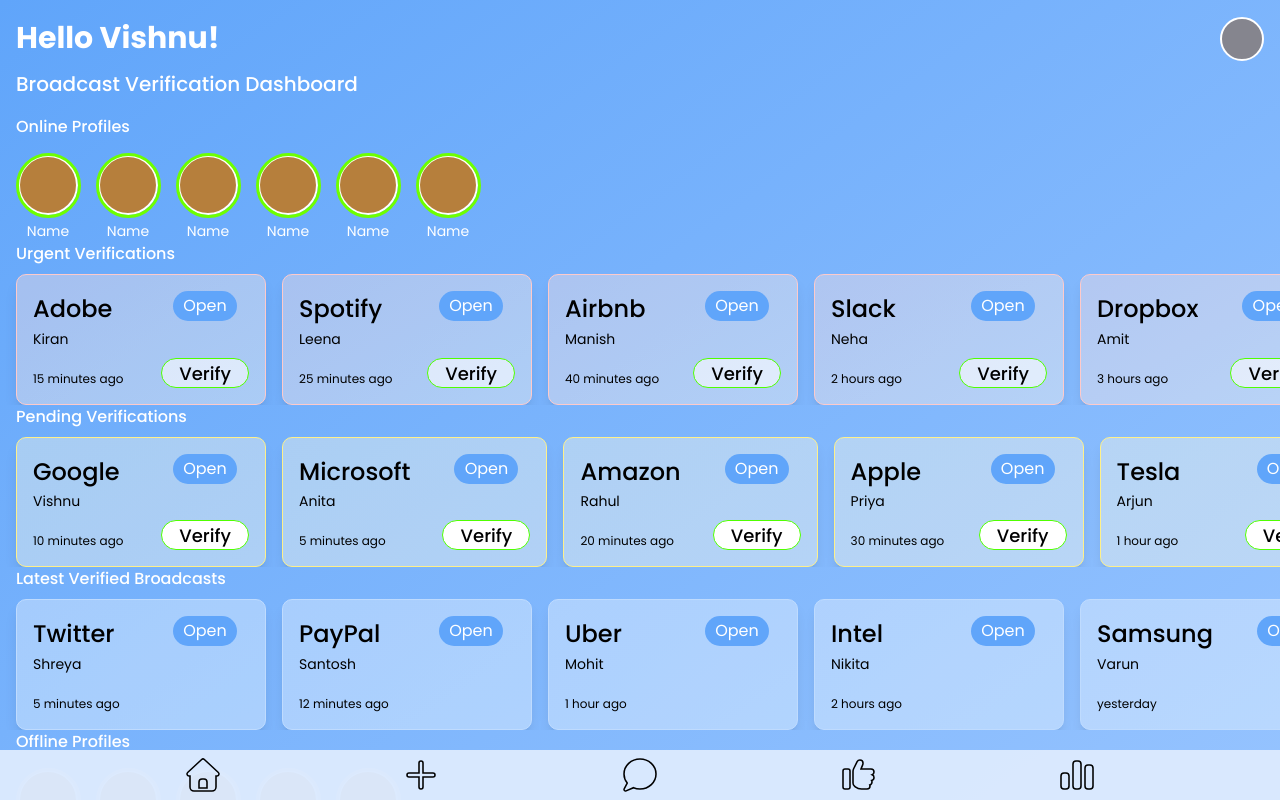
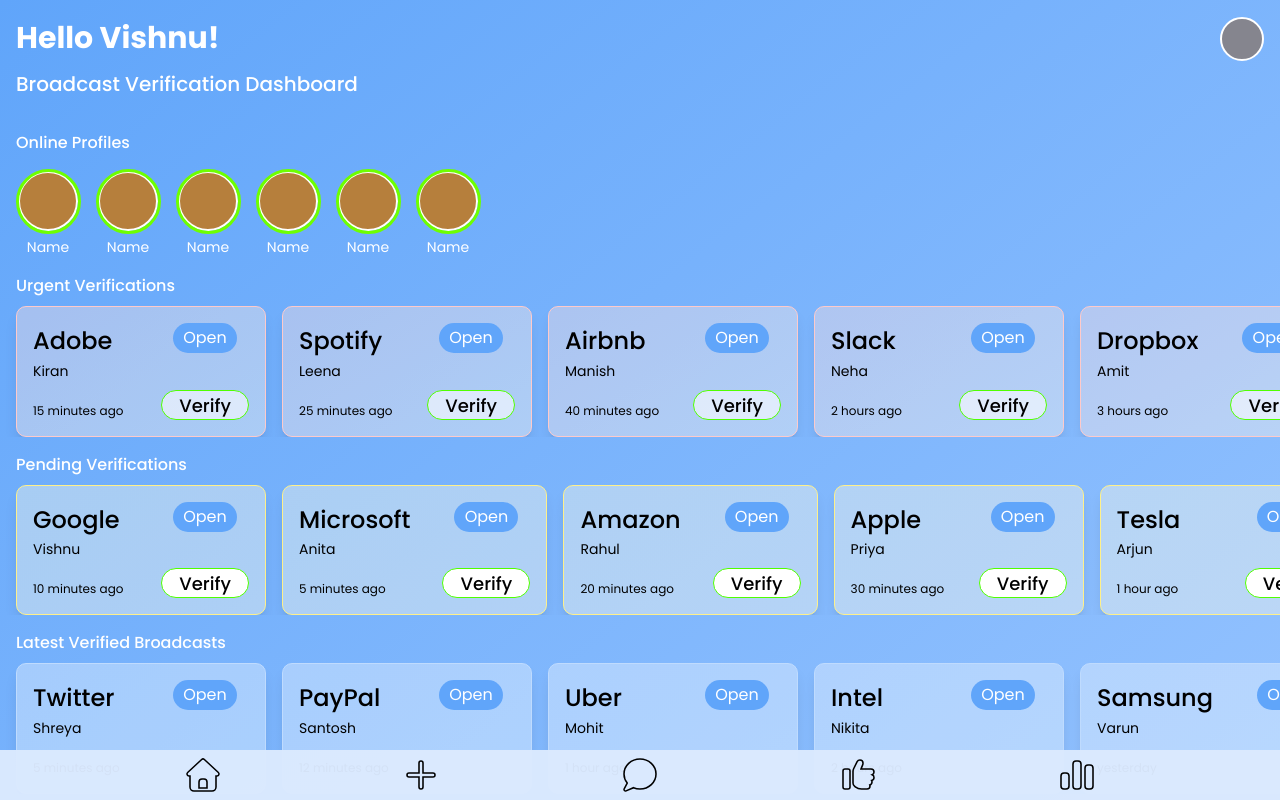
Before and after one commit to Vishnusbhat/broadcast-app, a React (Vite) app: page / in a window 1280 px wide. Both pictures are taken after a click on the element 202 px from the left and 775 px from the top of the page. Shown: the top 800 px of the page. Built offline with nearby package versions, Linux system fonts and the light colour scheme.

Commit message:
fixed heading padding

```diff
--- a/src/views/home.css
+++ b/src/views/home.css
@@ -80,7 +80,7 @@
     color: white;
     font-weight: 500;
     margin-bottom: 8px;
-    padding-left: 16px;
+    padding: 16px 16px 0 16px;
 }
 
 .op-profiles {
@@ -141,7 +141,7 @@
     color: white;
     font-weight: 500;
     margin-bottom: 8px;
-    padding-left: 16px;
+    padding: 16px 16px 0 16px;
 }
 
 .uv-broadcasts {
@@ -242,7 +242,7 @@
     color: white;
     font-weight: 500;
     margin-bottom: 8px;
-    padding-left: 16px;
+    padding: 16px 16px 0 16px;
 }
 
 .pv-broadcasts {
@@ -345,7 +345,7 @@
     color: white;
     font-weight: 500;
     margin-bottom: 8px;
-    padding-left: 16px;
+    padding: 16px 16px 0 16px;
 }
 
 .v-broadcasts {
@@ -450,7 +450,7 @@
     color: white;
     font-weight: 500;
     margin-bottom: 8px;
-    padding-left: 16px;
+    padding: 16px 16px 0 16px;
 }
 
 .ofp-profiles {
```
